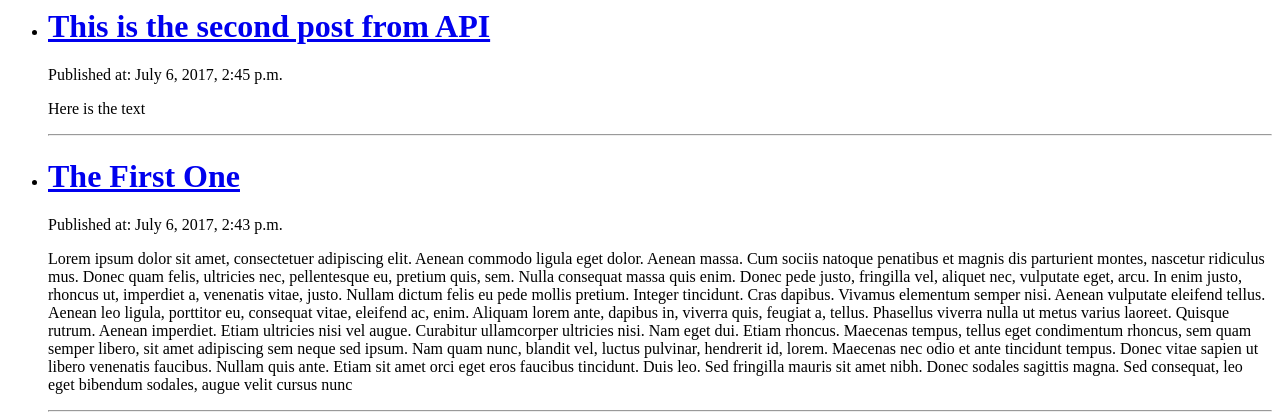
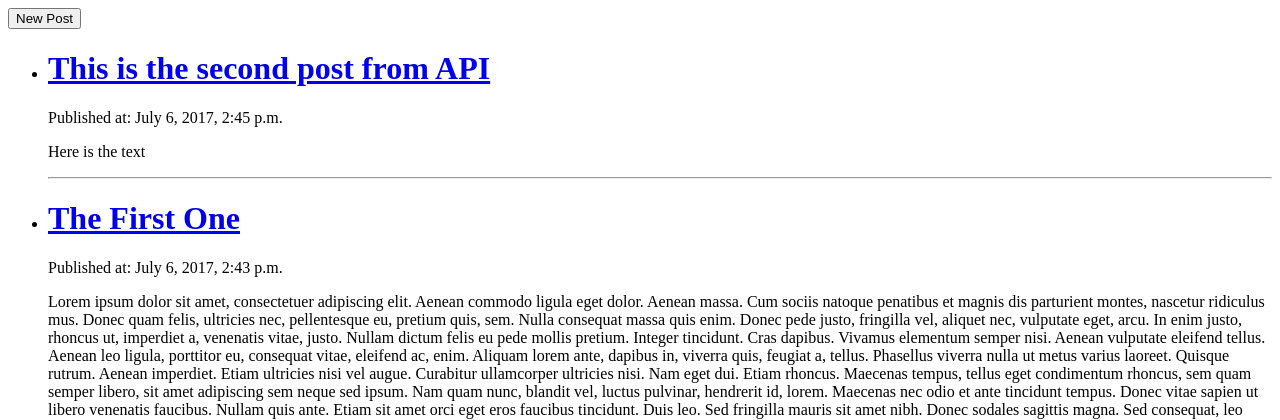
Before and after one commit to blitz007/DjangoBlog, a Django app: page / in a window 1280 px wide. Shown: the top 420 px of the page. Run offline with Django 3.2, Linux system fonts and the light colour scheme; data comes from the database, SQL or seed files in the repository.

Commit message:
Added Form

```diff
--- /dev/null
+++ b/blog/post_edit.html
@@ -0,0 +1,5 @@
+<h1>New post</h1>
+    <form method="POST" class="post-form">{% csrf_token %}
+        {{ form.as_p }}
+        <button type="submit" class="save btn btn-default">Save</button>
+    </form>
--- a/blog/templates/blog/detail.html
+++ b/blog/templates/blog/detail.html
@@ -2,7 +2,6 @@
 <p>{{post.content}}</p>
 <hr>
 <h2>Comments:</h2>
-<a href="{{post_id}}/comment"><button>New Comment</button></a>
 <ul>
 {% for comment in post.comment_set.all %}
 	<li>{{comment.text}}</li>
--- a/blog/templates/blog/index.html
+++ b/blog/templates/blog/index.html
@@ -2,6 +2,7 @@
 	<title>My Blog</title>
 </head>
 <body>
+<a href="{% url 'post_new' %}" class="top-menu"><button>New Post</button></a>
 {% if latest_list %}
 	<ul>
 	{% for post in latest_list %}
--- /dev/null
+++ b/blog/templates/blog/post_edit.html
@@ -0,0 +1,5 @@
+<h1>New post</h1>
+    <form method="POST" class="post-form">{% csrf_token %}
+        {{ form.as_p }}
+        <button type="submit" class="save btn btn-default">Save</button>
+    </form>
--- a/blog/urls.py
+++ b/blog/urls.py
@@ -4,5 +4,5 @@ from . import views
 urlpatterns=[
 	url(r'^$',views.index,name='index'),
 	url(r'^(?P<post_id>[0-9]+)/$', views.detail, name='detail'),
-	url(r'^(?P<post_id>[0-9]+)/comment/$', views.add_comment_to_post, name='add_comment_to_post'),
+	url(r'^new/$', views.post_new, name='post_new'),
 ]
--- a/blog/views.py
+++ b/blog/views.py
@@ -1,6 +1,9 @@
 from django.shortcuts import get_object_or_404,render
 from .models import Post,Comment
-from .forms import CommentForm
+from django.utils import timezone
+from django.shortcuts import redirect
+from .forms import PostForm
+
 
 def index(request):
 	latest_list=Post.objects.order_by('-pub_date')
@@ -11,17 +14,14 @@ def detail(request, post_id):
 		post=get_object_or_404(Post, pk=post_id)
 		return render(request, 'blog/detail.html',{'post':post})
 
-def add_comment_to_post(request,post_id):
-	post=get_object_or_404(Post,pk=post_id)
-	if request.method=='POST':
-		form=CommentForm(request.POST)
-		if form.is_valid():
-			comment = form.save()
-			comment.save()
-			return redirect('blog/detail.html',pk=post_id)
-		else:
-			form = CommentForm()
-		return render(request, 'blog/add_comment_to_post.html',{'form':form})
-
-
+def post_new(request):
+    if request.method == "POST":
+        form = PostForm(request.POST)
+        if form.is_valid():
+            post.pub_date = timezone.now()
+            post.save()
+            return redirect('index')
+    else:
+        form = PostForm()
+    return render(request, 'blog/post_edit.html', {'form': form})
 # Create your views here.
```
Also changed, not shown: blog/forms.py (+4 -4 lines), 1 other file.
